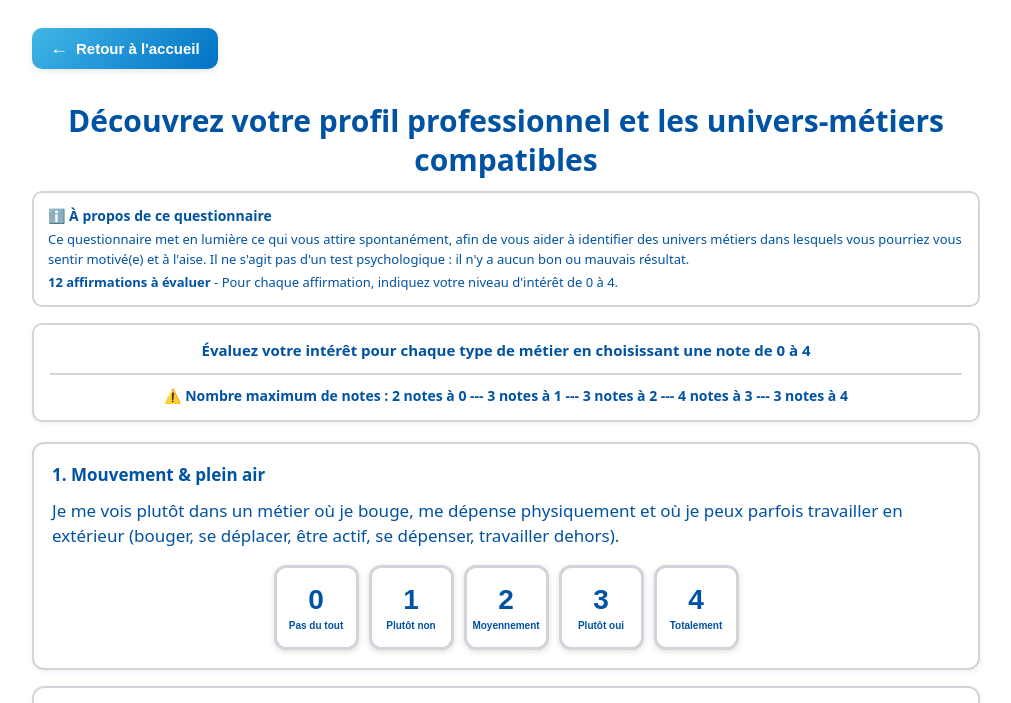
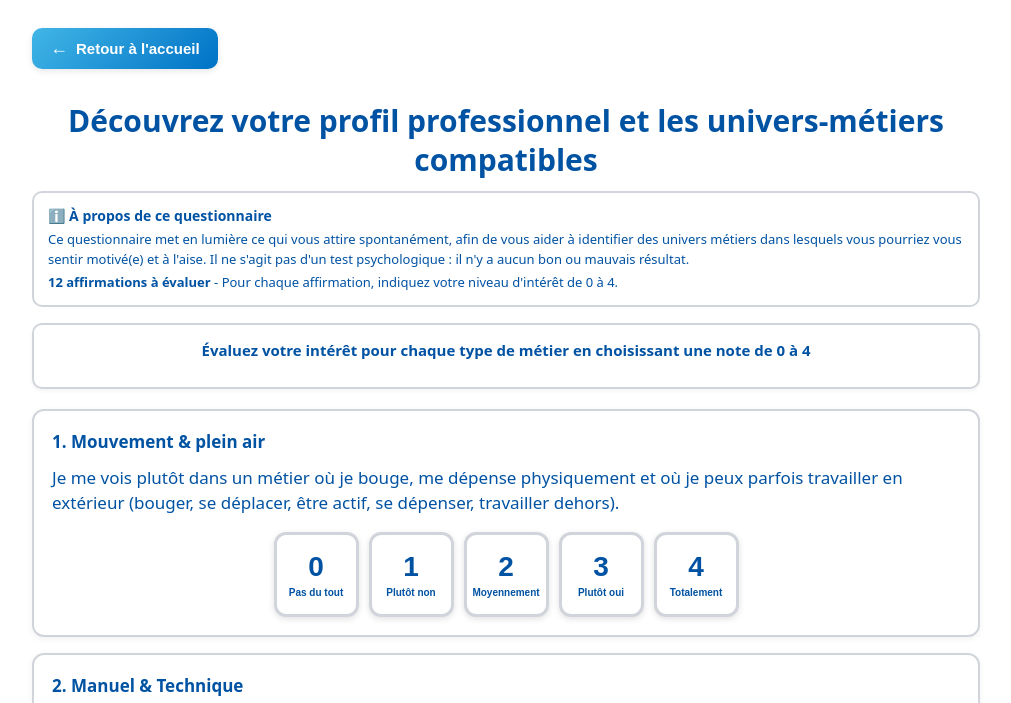
Before and after one commit to synergie-ia/360-IA, a plain HTML site: page test.html in a window 1280 px wide. Shown: the top 703 px of the page, without its empty margins (134-1145 px from the left). Drawn offline with Linux system fonts and the light colour scheme.

Commit message:
Update test.html

```diff
--- a/test.html
+++ b/test.html
@@ -26,7 +26,7 @@
     <!-- LÉGENDE SANS ÉCHELLE DE NOTES -->
     <div class="legend-box">
       <div class="legend-intro">Évaluez votre intérêt pour chaque type de métier en choisissant une note de 0 à 4</div>
-      <div class="legend-warning">⚠️ Nombre maximum de notes : 2 notes à 0   ---     3 notes à 1   ---     3 notes à 2   ---     4 notes à 3   ---     3 notes à 4</div>
+
     </div>
 
     <!-- Conteneur des questions -->
```
